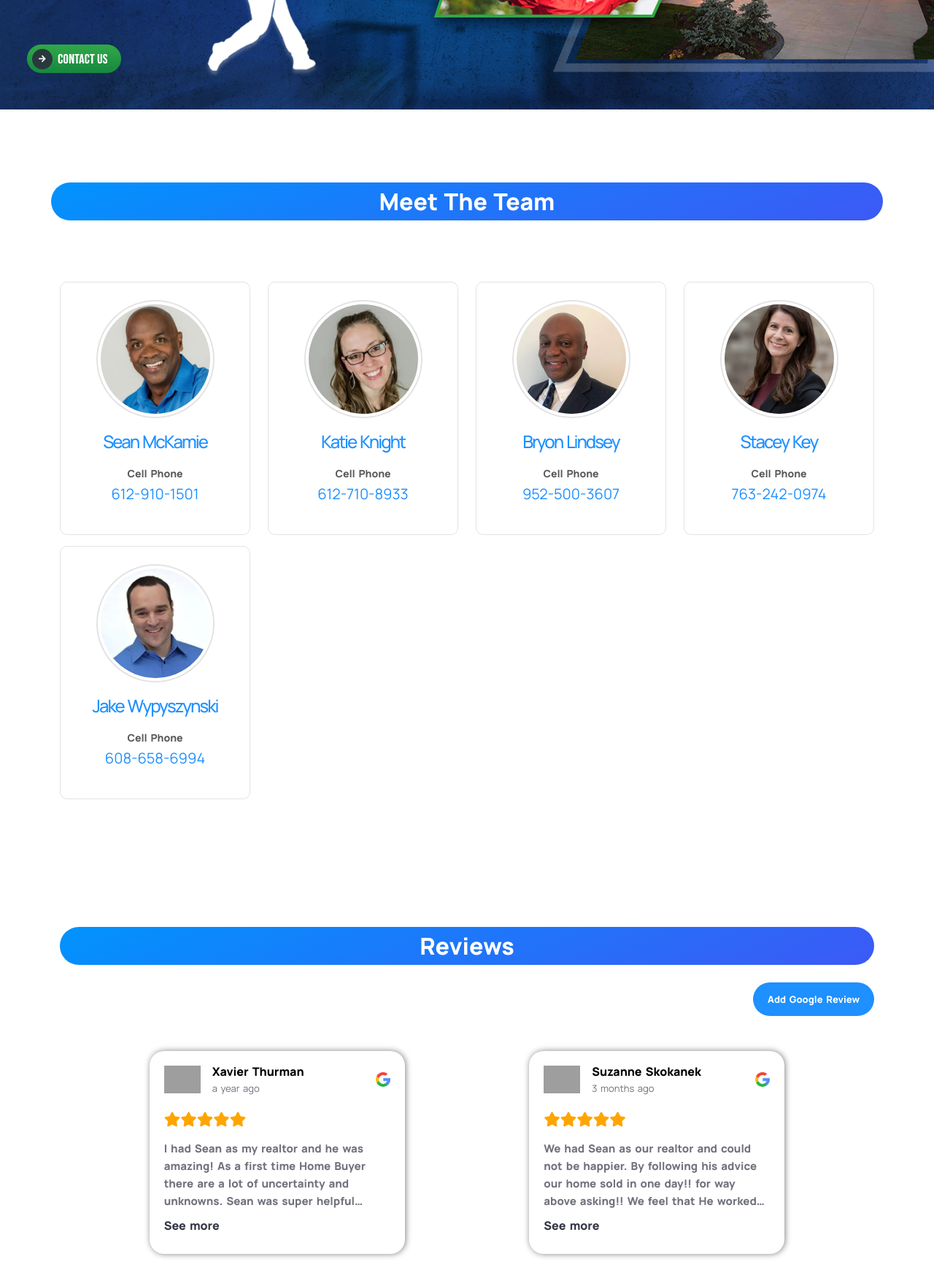
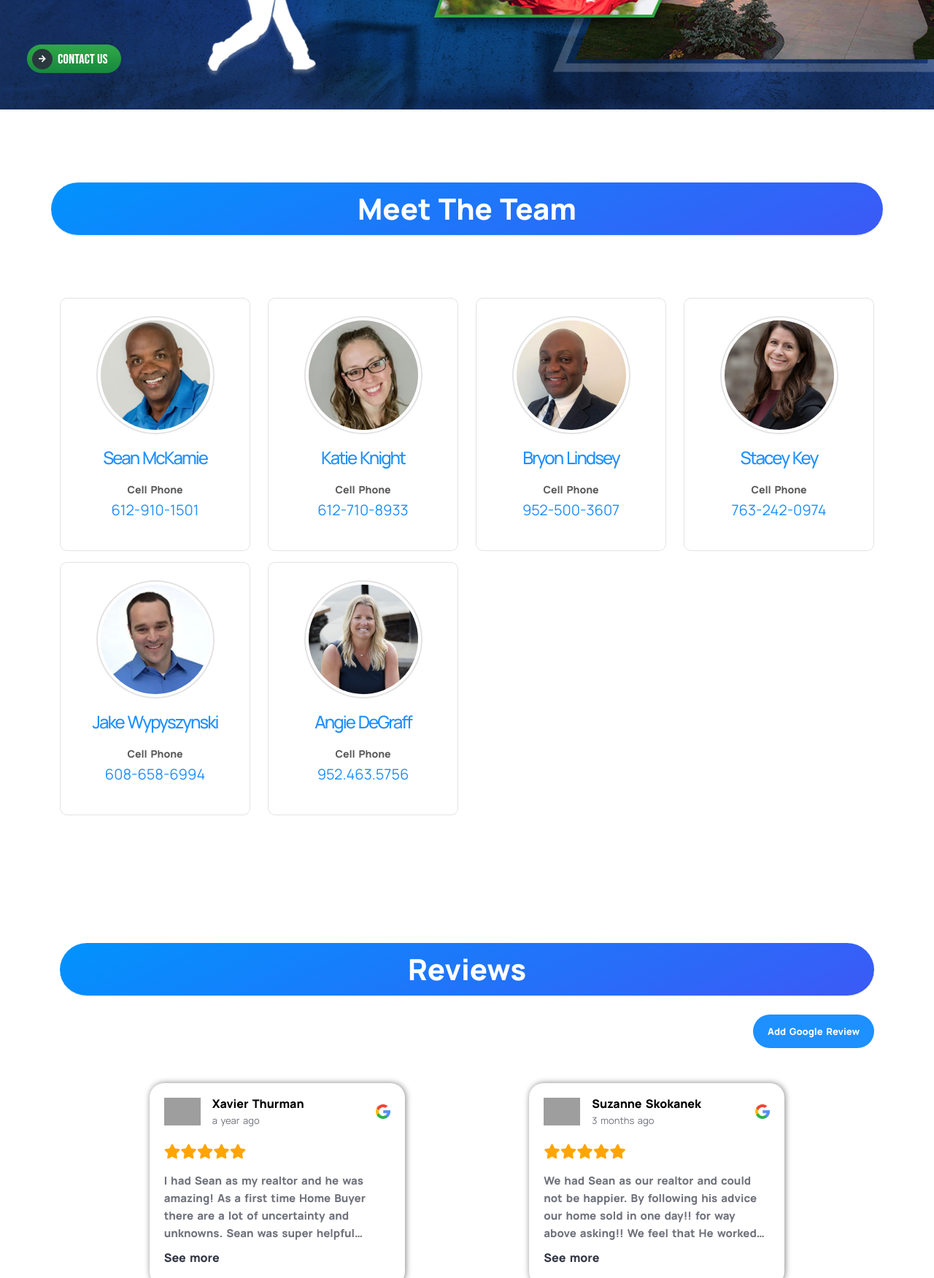
Before and after one commit to xtraordinaryDev/BallParkRealty, a PHP site: page / in a window 1280 px wide. Shown: the part 497-2248 px from the top of the page at 73% size. Run offline with PHP 8.4, Linux system fonts and the light colour scheme; data that the repository does not hold is empty; some libraries are stand-ins or nearby versions; grey boxes are pictures that could not be loaded.

Commit message:
added anggie waiting for updated banner

```diff
--- a/index.php
+++ b/index.php
@@ -67,13 +67,7 @@ if (isset($data['result']['reviews'])) {
 
   <section id="meet-the-team" class="pb-100">
     <link rel="stylesheet" type="text/css" href="css/style.css">
-    <div class="container section-header mb-4">Meet The Team</div>
-    <!--<div id="MeetTeam"class = "container">
-      <div id="idxStart"></div>
-      <div id="idxStop"></div>
-    </div> -->
-
-    <!-- variation 2 -->
+    <div class="container section-header mb-4">Meet The Team</div> <!-- variation 2 -->
     <link rel="stylesheet" type="text/css" href="css/variation2.css">
     <div class="container">
       <div class="space">
@@ -90,7 +84,7 @@ if (isset($data['result']['reviews'])) {
                 </div>
 
                 <div class="wos-team_infobox2">
-                  <a href="mailto: name@email.com"><i class="fa-regular fa-envelope"></i> Contact Sean</a>
+                  <a href="mailto: sean@ballparkrealtymn.com"><i class="fa-regular fa-envelope"></i> Contact Sean</a>
                 </div>
               </div>
             </div>
@@ -165,12 +159,40 @@ if (isset($data['result']['reviews'])) {
               </div>
             </div>
           </div>
+          <div class="col-lg-3 col-md-6 col-6 custom-w-100">
+            <div class="wos-team-box2">
+              <div class="wos-team-box-image2">
+                <a href="#"><img src="new-design-assets/images/angie.png"></a>
+              </div>
+              <div class="wos-team-box-body2">
+                <h3><a href="mailto: angdegraff@gmail.com">Angie DeGraff</a></h3>
+                <div class="wos-team-box-phone2">
+                  <p>Cell Phone <span><br><a href="tel:952.463.5756">952.463.5756</a></span></p>
+                </div>
+
+                <div class="wos-team_infobox2">
+                  <a href="mailto: angdegraff@gmail.com"><i class="fa-regular fa-envelope"></i> Contact Angie</a>
+                </div>
+              </div>
+            </div>
+          </div>
         </div>
       </div>
     </div>
 
 
   </section>
+
+  <style>
+    .section-header {
+      font-size: 2em;
+      font-weight: bold;
+      color:rgb(255, 255, 255);
+      text-align: center;
+      padding: 20px;
+      border-bottom: 2px solid #ecf0f1;
+    }
+  </style>
 
 
 
```
Also changed, not shown: new-design-assets/images/angie.png (added). Lines whose indentation alone changed are shown as unchanged.
